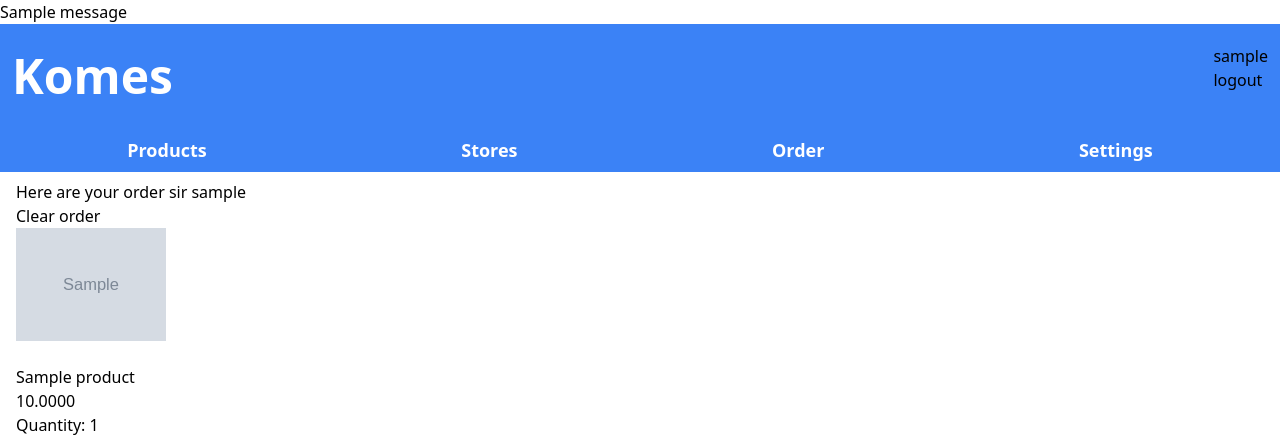
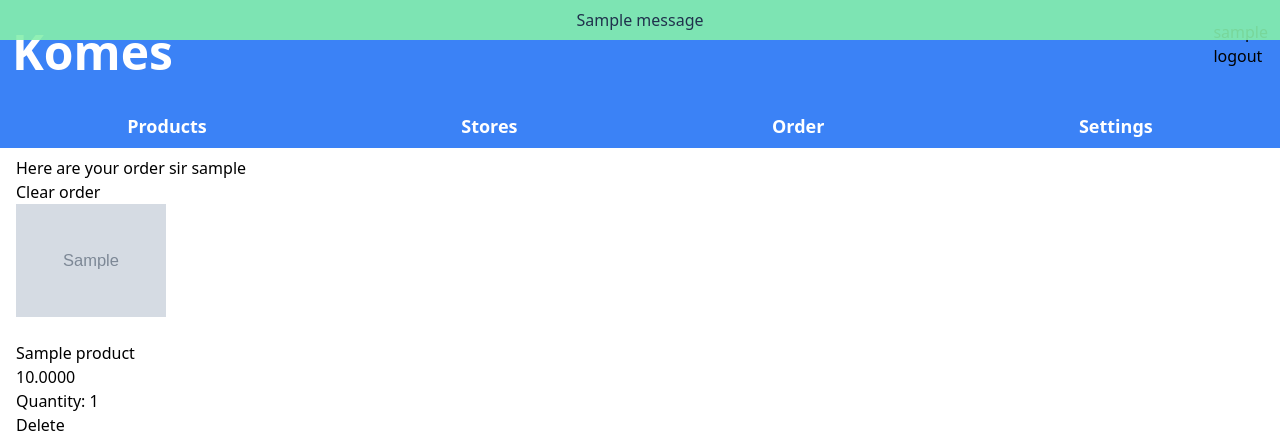
Before and after one commit to naufalmahing/komes, a Django app: page /komes/order/ in a window 1280 px wide. Shown: the top 436 px of the page. Run offline with Django 5.2, Linux system fonts and the light colour scheme; a user stored in the database is signed in; tables that the repository leaves empty hold one stand-in row (values such as "Sample post"); grey boxes marked "Sample" are stand-in pictures; one stand-in notice (Sample message) is shown; some libraries are stand-ins or nearby versions.

Commit message:
update message style

```diff
--- a/komes/komesapp/templates/komesapp/base.html
+++ b/komes/komesapp/templates/komesapp/base.html
@@ -13,7 +13,7 @@
     {% endblock %}
 </head>
 <body>
-    <div class="sticky">
+    <div class="fixed w-full">
         {% include 'komesapp/messages.html' %}
     </div>
 
--- a/komes/komesapp/templates/komesapp/messages.html
+++ b/komes/komesapp/templates/komesapp/messages.html
@@ -1,6 +1,6 @@
 {% if messages %}
 {% for message in messages %}
-    <div class="alert {% if alert.success %} bg-green-300 {% endif %} {% if alert.error %} bg-red-300 {% endif %}" id="msg" role="alert">
+    <div class="alert text-center py-2 px-1 text-slate-800 opacity-90 {% if 'success' in message.tags %} bg-green-300 {% endif %} {% if 'error' in message.tags %} bg-red-300 {% endif %}" id="msg" role="alert">
         {{message}}
     </div>
 {% endfor %}
```
